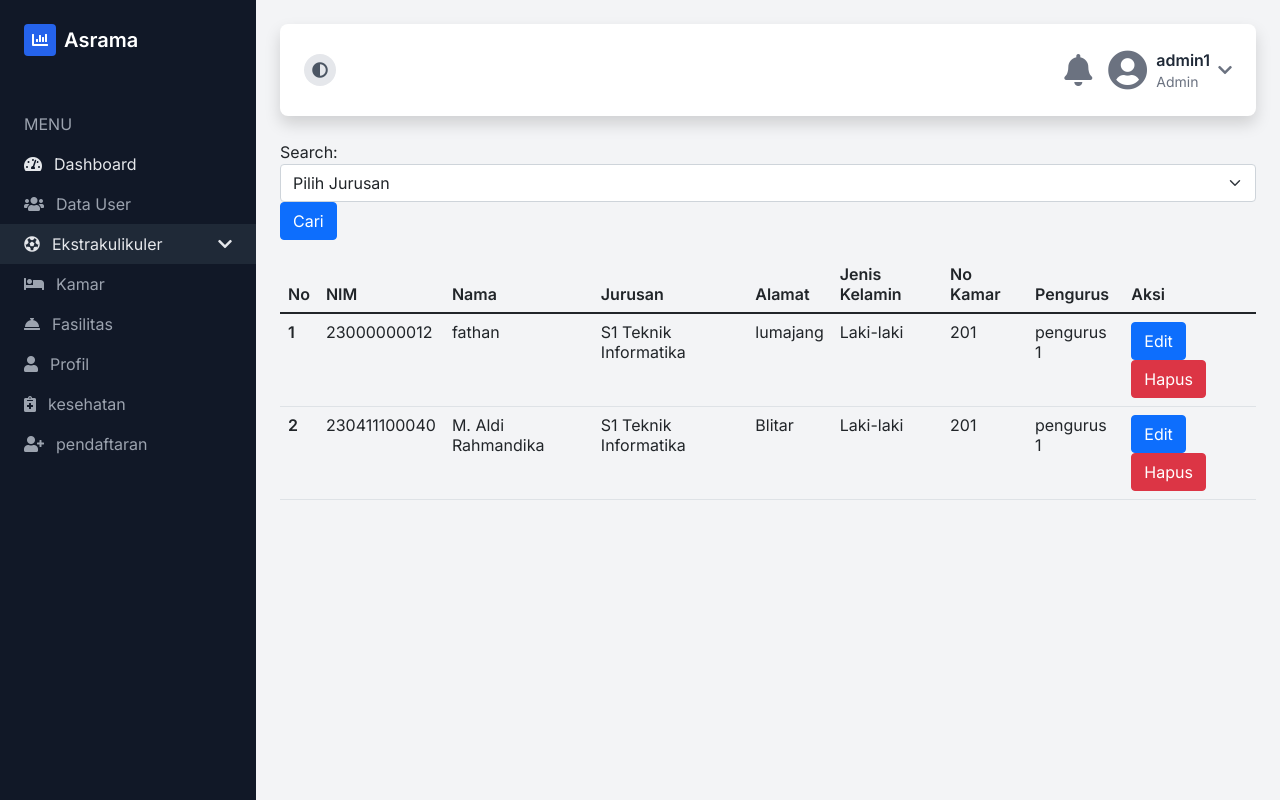
After one commit to ArzeonXyl/asrama, a PHP site: page /data.php in a window 1280 px wide. The commit adds this page. Run offline with PHP 8.4, Linux system fonts and the light colour scheme; data comes from the database, SQL or seed files in the repository; a stand-in replaces the project's code that opens the database connection; some libraries are stand-ins or nearby versions.

Commit message:
saya lagi

```diff
--- a/admin/main/dashboard.php
+++ b/admin/main/dashboard.php
@@ -10,7 +10,7 @@
     include "../template/top-bar.php"
 ?>
     <div class="grid grid-cols-1 md:grid-cols-2 lg:grid-cols-3 gap-6">
-     <a class="bg-white p-6 rounded-lg shadow flex items-center space-x-4 hover:bg-gray-100" href="#">
+     <a class="bg-white p-6 rounded-lg shadow flex items-center space-x-4 hover:bg-gray-100" href="data.php">
       <i class="fas fa-users text-blue-600 text-2xl">
       </i>
       <div>
@@ -70,7 +70,7 @@
        </div>
       </div>
      </a>
-     <a class="bg-white p-6 rounded-lg shadow flex items-center space-x-4 hover:bg-gray-100" href="#">
+     <a class="bg-white p-6 rounded-lg shadow flex items-center space-x-4 hover:bg-gray-100" href="">
       <i class="fas fa-notes-medical text-green-600 text-2xl"></i>
       <div>
        <div class="text-gray-800 font-semibold">
--- /dev/null
+++ b/admin/main/data.php
@@ -0,0 +1,79 @@
+<?php
+include '../template/head.php';
+include $_SERVER['DOCUMENT_ROOT'] . '/asrama/connect.php';
+include '../template/sidebar.php';
+include '../template/top-bar.php';
+$input['jurusan']='';
+echo "<form action='data.php' method='get'>
+<label for='search'>Search:</label>
+<select id='jurusan' name='jurusan' class='form-select'>
+        <option value=''>Pilih Jurusan</option>
+        <option value='S1 Ilmu Hukum' " . ($input['jurusan'] == 'S1 Ilmu Hukum' ? 'selected' : '') . ">S1 Ilmu Hukum</option>
+        <option value='S1 Manajemen' " . ($input['jurusan'] == 'S1 Manajemen' ? 'selected' : '') . ">S1 Manajemen</option>
+        <option value='S1 Akuntansi' " . ($input['jurusan'] == 'S1 Akuntansi' ? 'selected' : '') . ">S1 Akuntansi</option>
+        <option value='S1 Ekonomi Pembangunan' " . ($input['jurusan'] == 'S1 Ekonomi Pembangunan' ? 'selected' : '') . ">S1 Ekonomi Pembangunan</option>
+        <option value='S1 Agroteknologi' " . ($input['jurusan'] == 'S1 Agroteknologi' ? 'selected' : '') . ">S1 Agroteknologi</option>
+        <option value='S1 Agribisnis' " . ($input['jurusan'] == 'S1 Agribisnis' ? 'selected' : '') . ">S1 Agribisnis</option>
+        <option value='S1 Teknologi Ilmu Pertanian' " . ($input['jurusan'] == 'S1 Teknologi Ilmu Pertanian' ? 'selected' : '') . ">S1 Teknologi Ilmu Pertanian</option>
+        <option value='S1 Ilmu Kelautan' " . ($input['jurusan'] == 'S1 Ilmu Kelautan' ? 'selected' : '') . ">S1 Ilmu Kelautan</option>
+        <option value='S1 Manajemen Sumberdaya Perairan' " . ($input['jurusan'] == 'S1 Manajemen Sumberdaya Perairan' ? 'selected' : '') . ">S1 Manajemen Sumberdaya Perairan</option>
+        <option value='S1 Teknik Informatika' " . ($input['jurusan'] == 'S1 Teknik Informatika' ? 'selected' : '') . ">S1 Teknik Informatika</option>
+        <option value='S1 Teknologi Informasi' " . ($input['jurusan'] == 'S1 Teknologi Informasi' ? 'selected' : '') . ">S1 Teknologi Informasi</option>
+        <option value='S1 Teknik Industri' " . ($input['jurusan'] == 'S1 Teknik Industri' ? 'selected' : '') . ">S1 Teknik Industri</option>
+        <option value='S1 Teknik Elektro' " . ($input['jurusan'] == 'S1 Teknik Elektro' ? 'selected' : '') . ">S1 Teknik Elektro</option>
+        <option value='S1 Teknik Listrik' " . ($input['jurusan'] == 'S1 Teknik Listrik' ? 'selected' : '') . ">S1 Teknik Listrik</option>
+        <option value='S1 Teknik Mesin' " . ($input['jurusan'] == 'S1 Teknik Mesin' ? 'selected' : '') . ">S1 Teknik Mesin</option>
+        <option value='S1 Teknologi Industri' " . ($input['jurusan'] == 'S1 Teknologi Industri' ? 'selected' : '') . ">S1 Teknologi Industri</option>
+</select>
+<button class='btn btn-primary' type='submit'>Cari</button>
+</form>";
+if (isset($_GET['jurusan'])){
+    $jurusan = $_GET['jurusan'];
+    $input['jurusan'] = $jurusan;
+    $sql = "SELECT * FROM warga_asrama,pengurus WHERE jurusan_warga='$input[jurusan]'";
+    $result = mysqli_query($conn, $sql);
+}else{
+    $input['jurusan'] = '';
+    $sql = "SELECT * FROM warga_asrama,pengurus Order by jurusan_warga";
+    $result = mysqli_query($conn, $sql);
+}
+if (isset($_GET['nim'])){
+    $nim = $_GET['nim'];
+    $sql="DELETE from warga_asrama where nim_warga='$nim'";
+    $query=mysqli_query($conn,$sql);
+}
+
+echo"<table class='table'>
+    <thead>
+        <tr>
+        <th scope='col'>No</th>
+        <th scope='col'>NIM</th>
+        <th scope='col'>Nama</th>
+        <th scope='col'>Jurusan</th>
+        <th scope='col'>Alamat</th>
+        <th scope='col'>Jenis Kelamin</th>
+        <th scope='col'>No Kamar</th>
+        <th scope='col'>Pengurus</th>
+        <th scope='col'>Aksi</th>
+        </tr>
+    </thead>
+    <tbody>";
+    foreach ($result as $index => $data) {
+        echo "<tr>";
+        echo "<th scope='row'>" . ($index + 1) . "</th>";
+        echo "<td>" . $data['nim_warga'] . "</td>";
+        echo "<td>" . $data['nama_warga'] . "</td>";
+        echo "<td>" . $data['jurusan_warga'] . "</td>";
+        echo "<td>" . $data['alamat_warga'] . "</td>";
+        echo "<td>" . $data['jenis_kelamin_warga'] . "</td>";
+        echo "<td>" . $data['no_kamar'] . "</td>";
+        echo "<td>" . $data['nama_pengurus'] . "</td>";
+        echo "<td>
+                <a href='edit.php?nim=" . $data['nim_warga'] . "' class='btn btn-primary'>Edit</a>
+                <a href='data.php?nim=" . $data['nim_warga'] . "' class='btn btn-danger'>Hapus</a>
+            </td>";
+        echo "</tr>";
+    }
+    echo "</tbody>
+</table>";
+?>
--- a/admin/template/sidebar.php
+++ b/admin/template/sidebar.php
@@ -14,7 +14,7 @@
           <i class="fas fa-tachometer-alt mr-3"></i>
           <span>Dashboard</span>
         </a>
-        <a class="flex items-center px-6 py-2 text-gray-400" href="data-user.html">
+        <a class="flex items-center px-6 py-2 text-gray-400" href="data.php">
           <i class="fas fa-users mr-3"></i>
           <span>Data User</span>
         </a>
```
Also changed, not shown: admin/accan.php (deleted, +0 -126 lines), admin/main/edit.php (added, +80 -0 lines).
